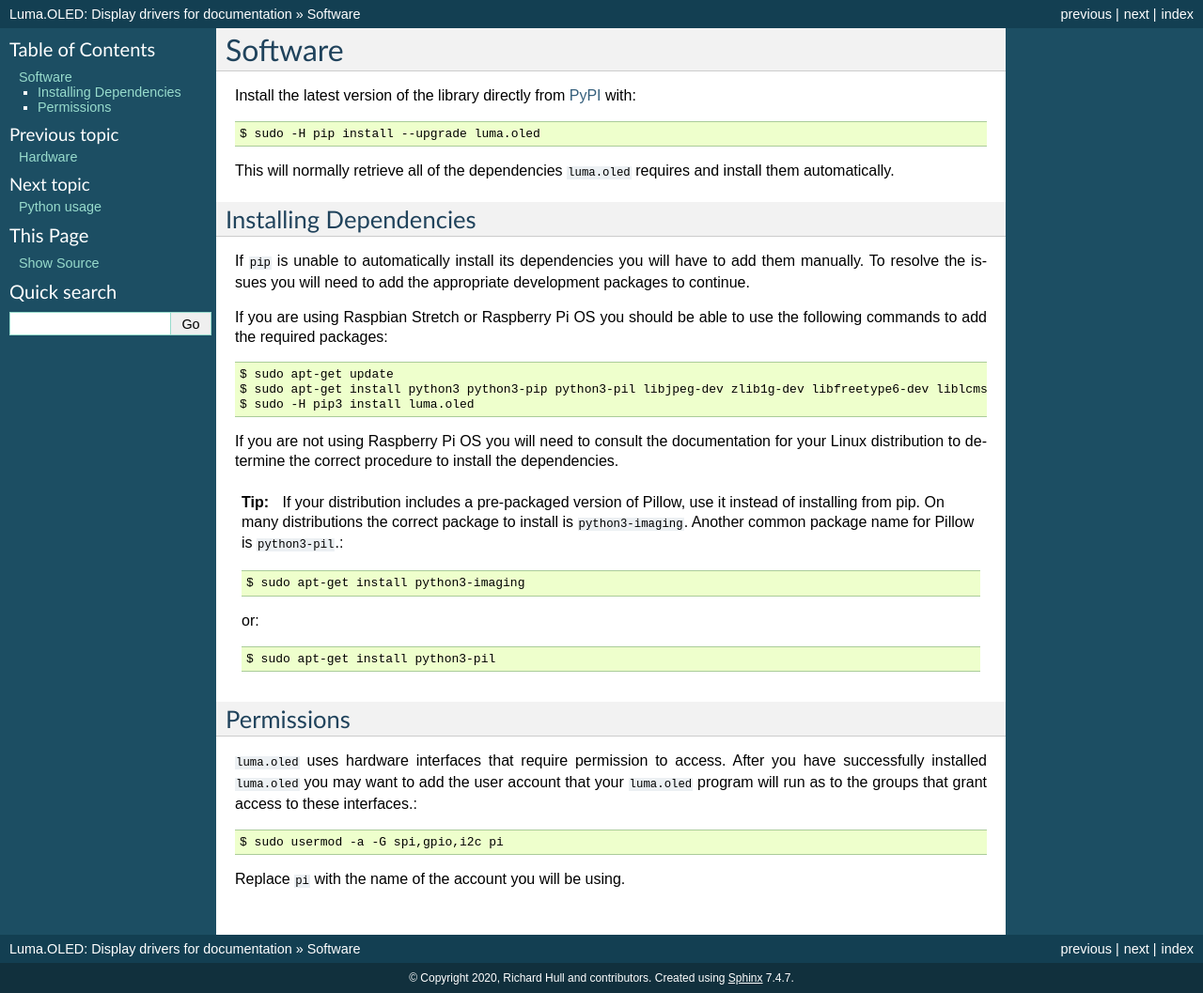
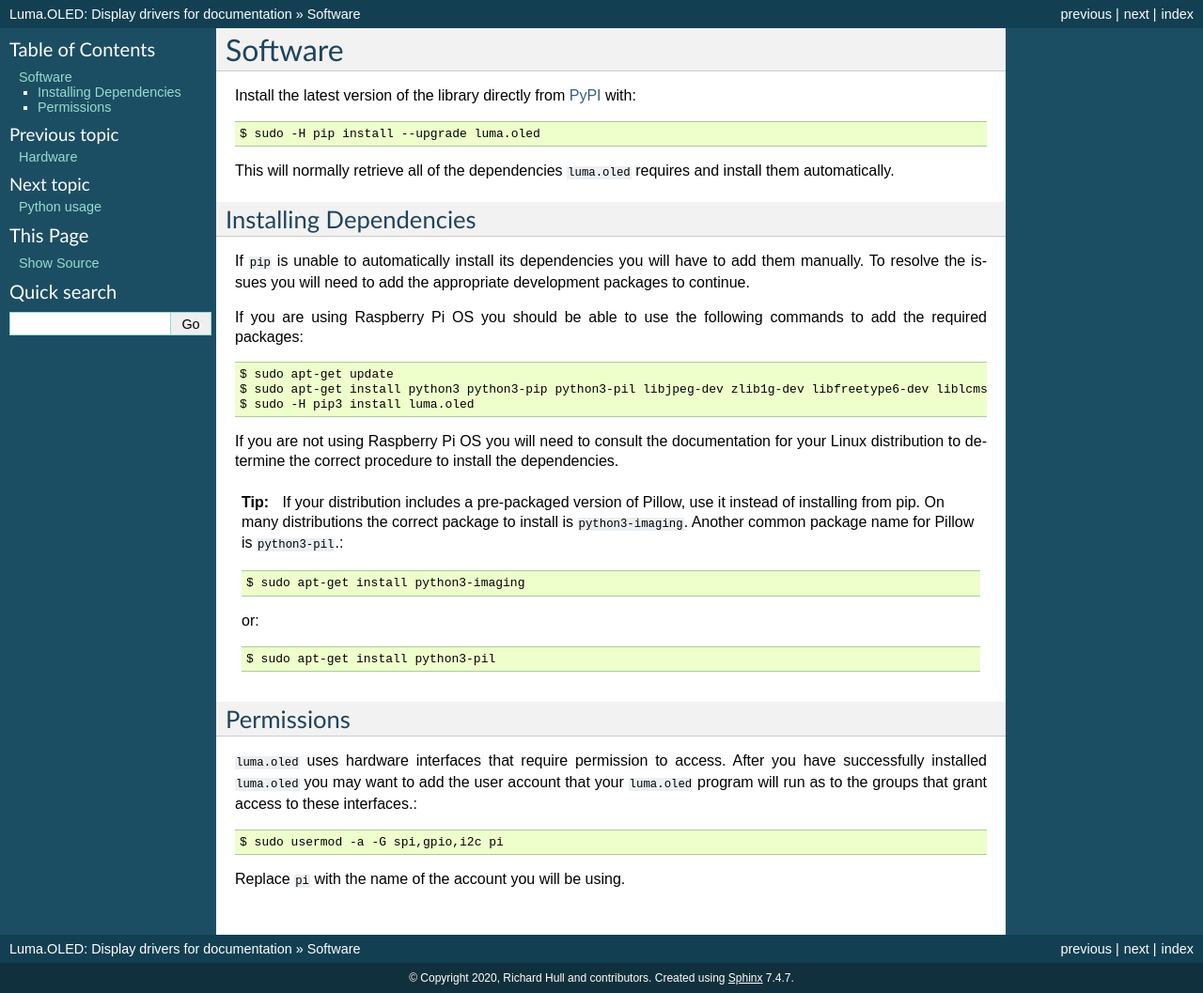
Before and after one commit to rm-hull/luma.oled, a Sphinx documentation site: the page built from doc/software.rst, in a window 1280 px wide. Shown: the whole page at 94% size. Built offline with Sphinx 7.4.7, drawn with Linux system fonts in a browser that asks for light colours; pages that are not in the unit, such as notebooks, are missing from menus; the version number could not be read and is left out.

Commit message:
remove raspbian ref

```diff
--- a/doc/software.rst
+++ b/doc/software.rst
@@ -16,8 +16,8 @@ If ``pip`` is unable to automatically install its dependencies you will have to
 add them manually.  To resolve the issues you will need to add the appropriate
 development packages to continue.
 
-If you are using Raspbian Stretch or Raspberry Pi OS you should
-be able to use the following commands to add the required packages::
+If you are using Raspberry Pi OS you should be able to use the following commands
+to add the required packages::
 
 $ sudo apt-get update
 $ sudo apt-get install python3 python3-pip python3-pil libjpeg-dev zlib1g-dev libfreetype6-dev liblcms2-dev libopenjp2-7 libtiff5 -y
```
